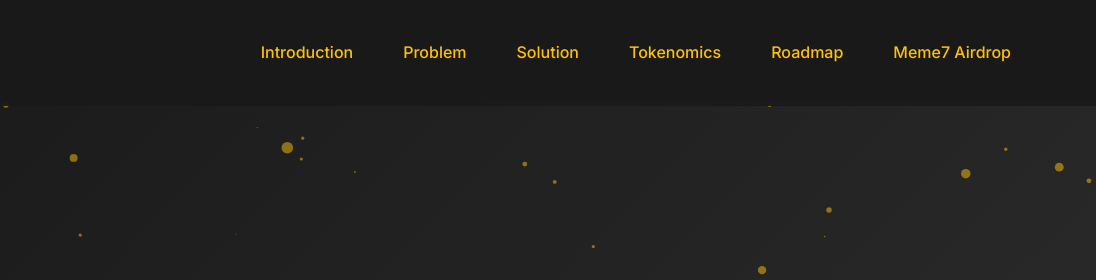
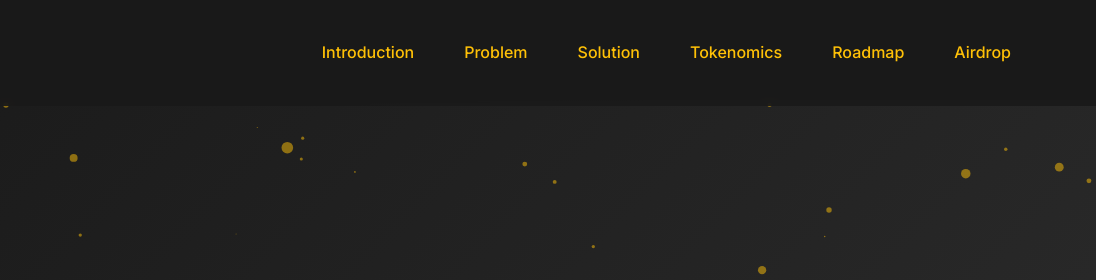
Before and after one commit to nexdol/nd7-website, a plain HTML site: page index.html in a window 1280 px wide. Shown: the top 280 px of the page, 184-1280 px from the left. Drawn offline with Linux system fonts and the light colour scheme.

Commit message:
Update index.html

```diff
--- a/index.html
+++ b/index.html
@@ -295,7 +295,7 @@
         <li><a href="#solution">Solution</a></li>
         <li><a href="#tokenomics">Tokenomics</a></li>
         <li><a href="#roadmap">Roadmap</a></li>
-        <li><a href="airdrop.html">Meme7 Airdrop</a></li>
+        <li><a href="airdrop.html"> Airdrop</a></li>
       </ul>
     </nav>
   </header>
```
